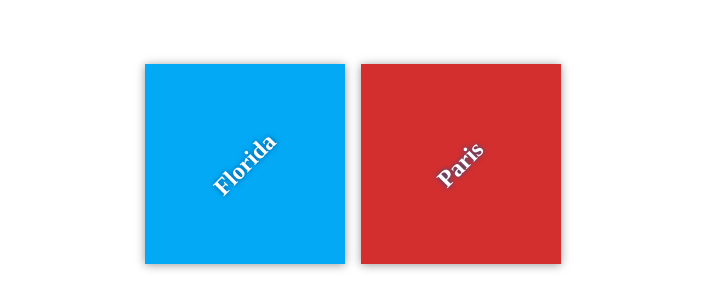
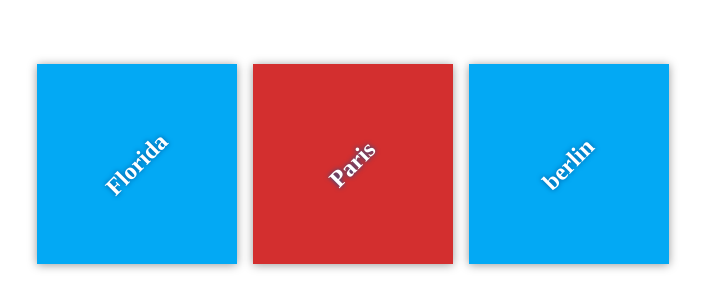
Before and after one commit to Mvillacs07/my-travel-plans, a plain HTML site: page index.html in a window 1280 px wide. Shown: the part 236-544 px from the top of the page, without its empty margins (287-992 px from the left). Drawn offline with Linux system fonts and the light colour scheme; files that its build step writes are made by us from their sources.

Commit message:
Add new destination

```diff
--- a/index.html
+++ b/index.html
@@ -17,6 +17,9 @@
             <div class="destination" id="paris">
                 <h2>Paris</h2>
             </div>
+            <div class="destination" id="berlin">
+                <h2>berlin</h2>
+            </div>
         </div>
     </div>
 
```
